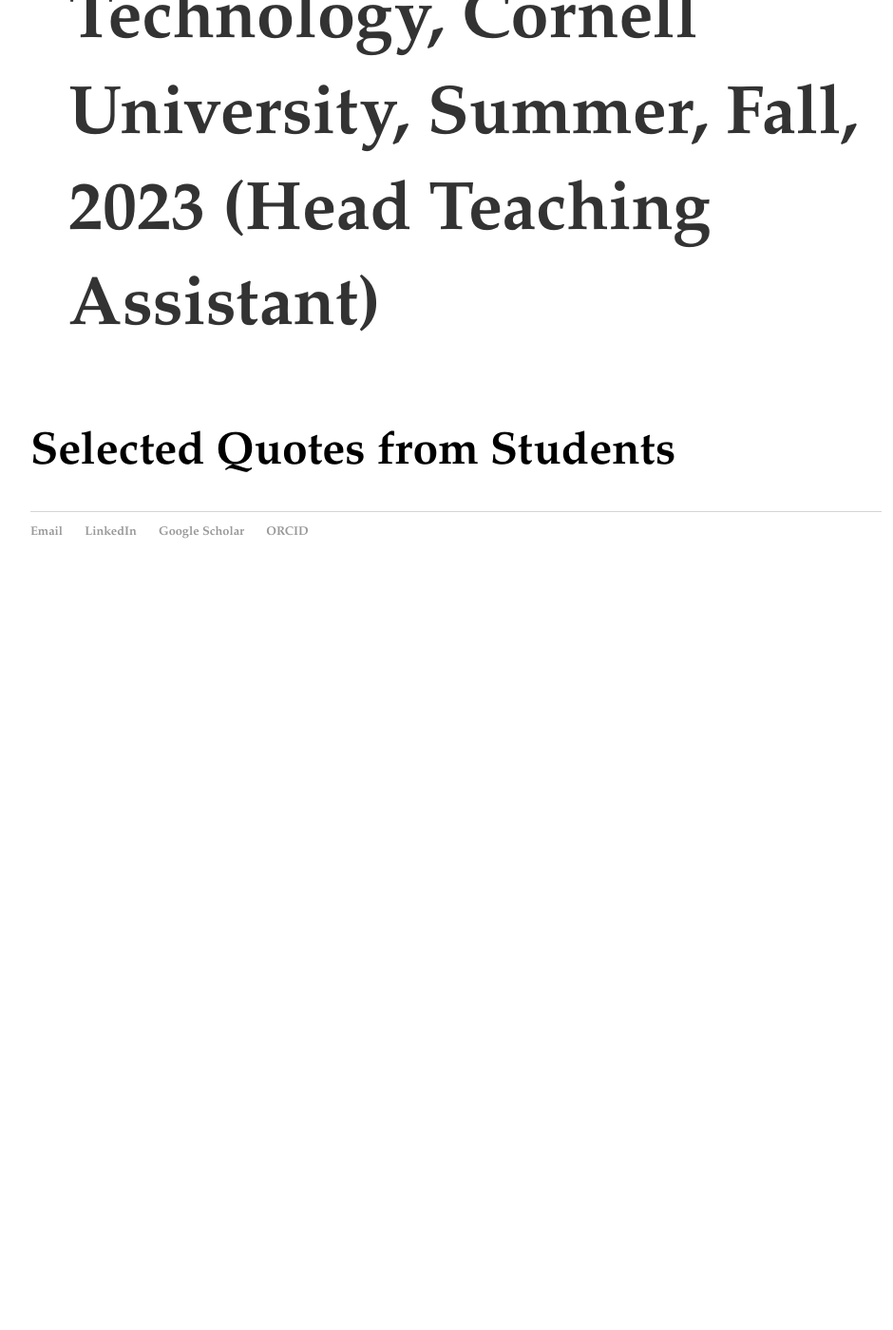
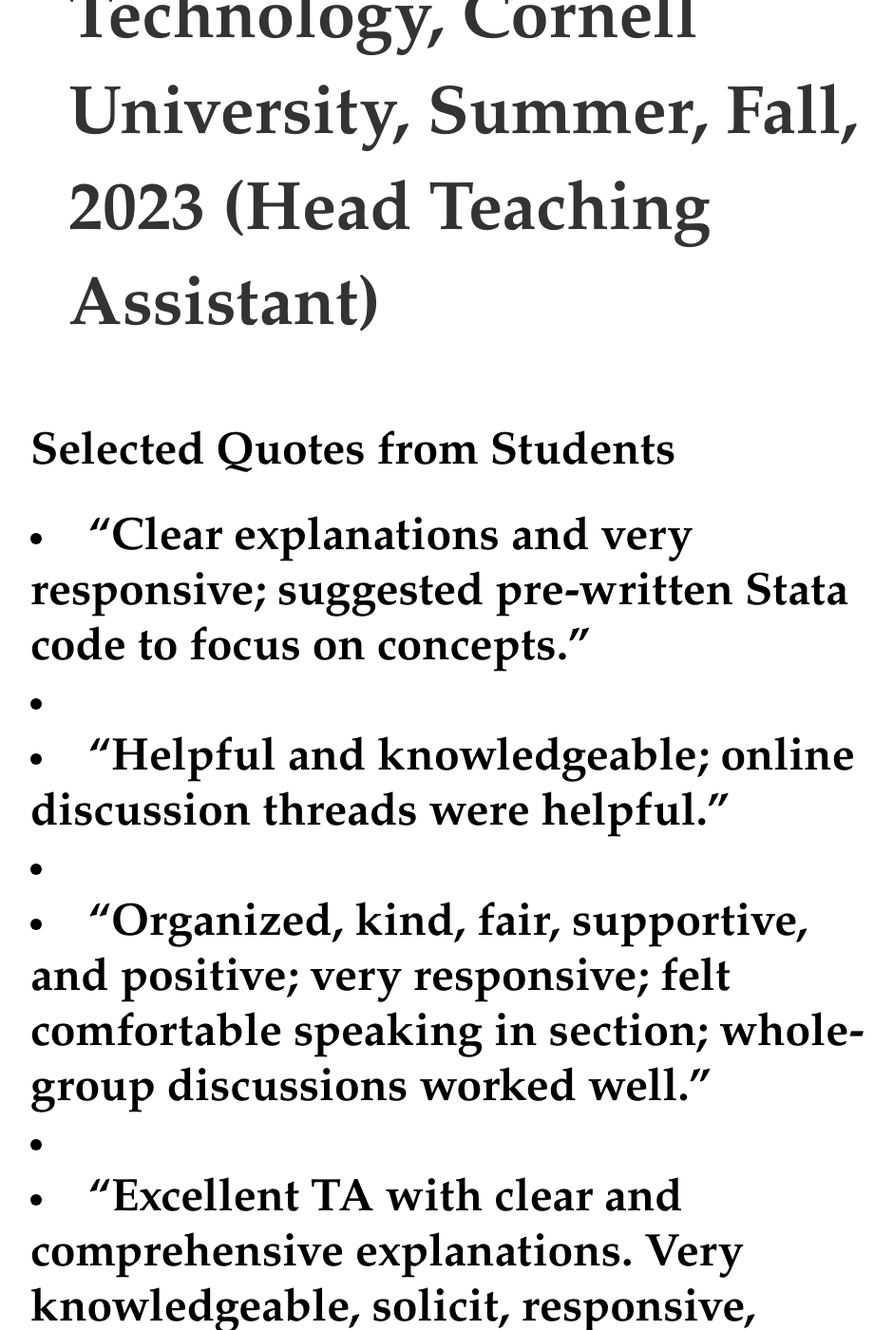
Before and after one commit to windyqu/windyqu.github.io, a Jekyll site: the page built from teaching/index.html, in a window 1280 px wide and 1400 px high, scrolled down 3905 px. Shown: the whole window at 95% size, without its empty margins (160-1100 px from the left). Built offline with Jekyll 4.4.1, drawn with Linux system fonts in a browser that asks for light colours; before the commit the page ends 4535 px from its top, so only the background shows below that; some of the changed text lies outside the part shown.

Commit message:
Update index.html

```diff
--- a/teaching/index.html
+++ b/teaching/index.html
@@ -23,7 +23,11 @@
 
 
 <h1> Selected Quotes from Students <h1>
-
+	<li> “Clear explanations and very responsive; suggested pre-written Stata code to focus on concepts.” <li>
+    <li> “Helpful and knowledgeable; online discussion threads were helpful.” <li>
+	<li> “Organized, kind, fair, supportive, and positive; very responsive; felt comfortable speaking in section; whole-group discussions worked well.”<li>
+	<li> “Excellent TA with clear and comprehensive explanations. Very knowledgeable, solicit, responsive, patient, and helpful.” <li>
+	<li> “Exceptionally responsive and flexible; caring guidance; clear assignment support; instruction skills in discussion, paired with her willingness to help, have been invaluable; dedicated to teaching; section materials are engaging and helpful.”<li>
 
 
 
```
